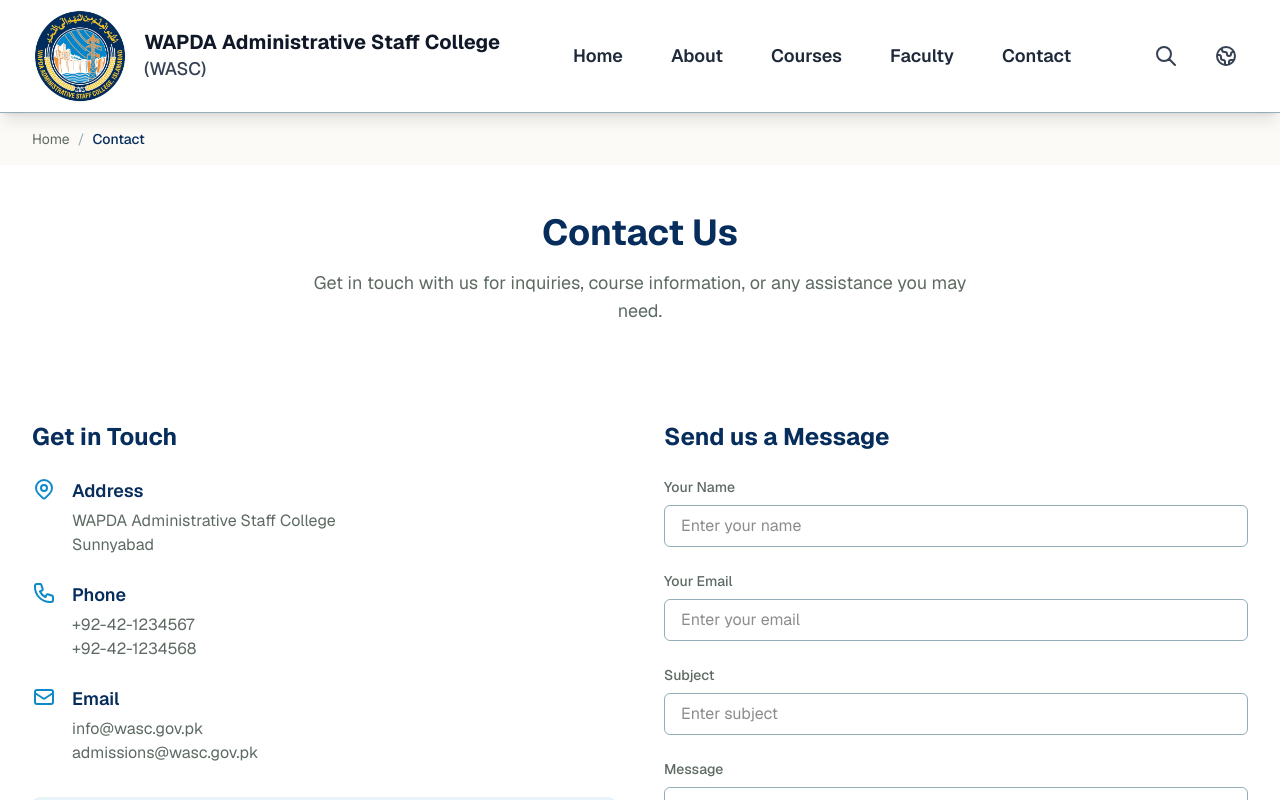
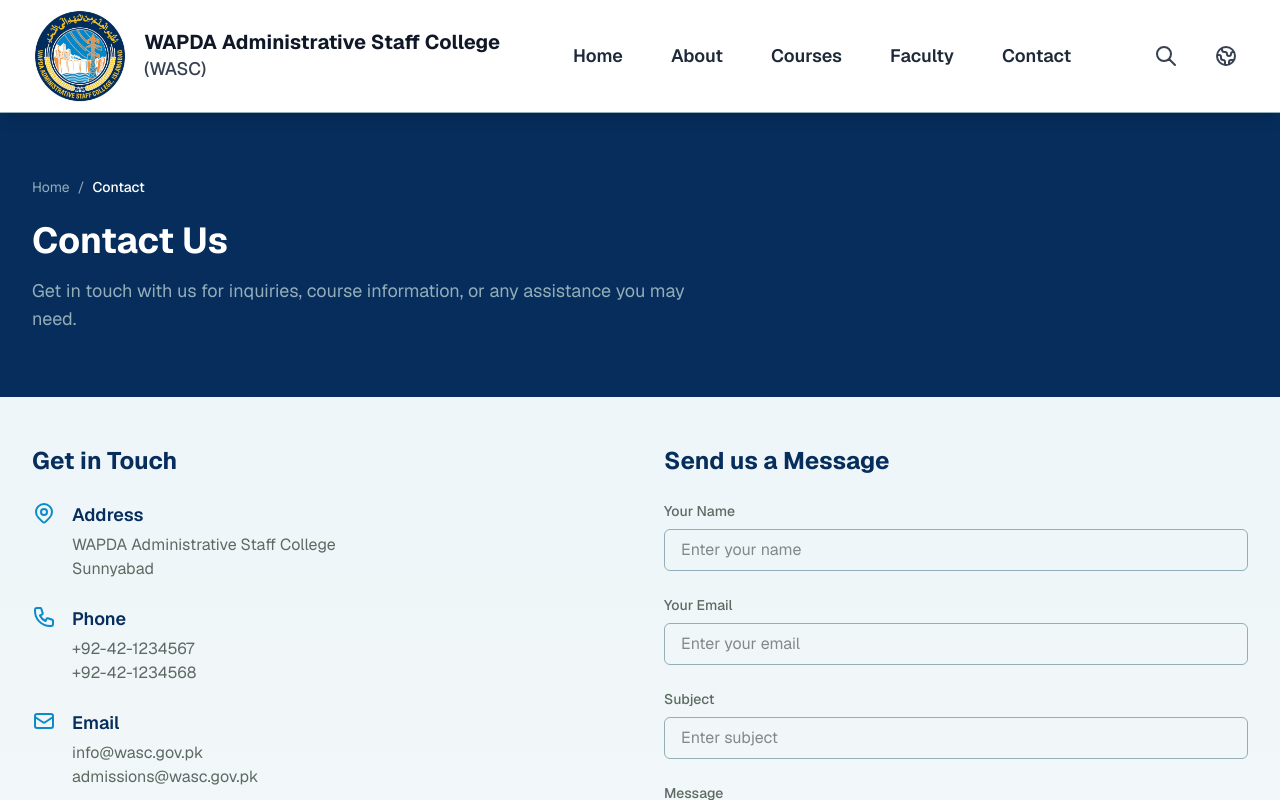
Before and after one commit to AzkaNoor48/wasc-website, a Next.js app: page /contact in a window 1280 px wide. Shown: the top 800 px of the page. Built offline with nearby package versions, Linux system fonts and the light colour scheme.

Commit message:
Final font size revert

```diff
--- a/app/contact/page.tsx
+++ b/app/contact/page.tsx
@@ -3,25 +3,19 @@
 
 export default function Contact() {
   return (
-    <div className="min-h-screen bg-white">
+    <div className="min-h-screen bg-gradient-to-b from-[#e8f4fa] to-[#FBFAF7]">
       <Navbar />
 
-      {/* Breadcrumbs */}
-      <div className="bg-[#FBFAF7] py-4">
+      {/* Page Header */}
+      <div className="bg-[#062D5C] py-16">
         <div className="max-w-7xl mx-auto px-4 sm:px-6 lg:px-8">
-          <nav className="text-sm">
-            <a href="/" className="text-[#5D6A62] hover:text-[#0E8ACA]">Home</a>
+          <nav className="text-sm mb-6">
+            <a href="/" className="text-[#93AEB9] hover:text-white">Home</a>
             <span className="mx-2 text-[#93AEB9]">/</span>
-            <span className="text-[#062D5C] font-medium">Contact</span>
+            <span className="text-white font-medium">Contact</span>
           </nav>
-        </div>
-      </div>
-
-      {/* Page Header */}
-      <div className="bg-white py-12">
-        <div className="max-w-7xl mx-auto px-4 sm:px-6 lg:px-8">
-          <h1 className="text-4xl font-bold text-[#062D5C] mb-4 text-center">Contact Us</h1>
-          <p className="text-lg text-[#5D6A62] text-center max-w-2xl mx-auto">
+          <h1 className="text-4xl font-bold text-white mb-4">Contact Us</h1>
+          <p className="text-lg text-[#93AEB9] max-w-2xl">
             Get in touch with us for inquiries, course information, or any assistance you may need.
           </p>
         </div>
--- a/app/page.tsx
+++ b/app/page.tsx
@@ -75,7 +75,7 @@
                       <path strokeLinecap="round" strokeLinejoin="round" strokeWidth={2} d="M15 19l-7-7 7-7" />
                     </svg>
                   </button>
-                  <span className="text-sm text-[#93AEB9]">{t('hero.carousel')}</span>
+                  <span className="text-sm text-[#93AEB9]">Life at WASC</span>
                   <button
                     onClick={nextImage}
                     className="p-2 bg-white/20 rounded-full hover:bg-white/30 transition"
```
